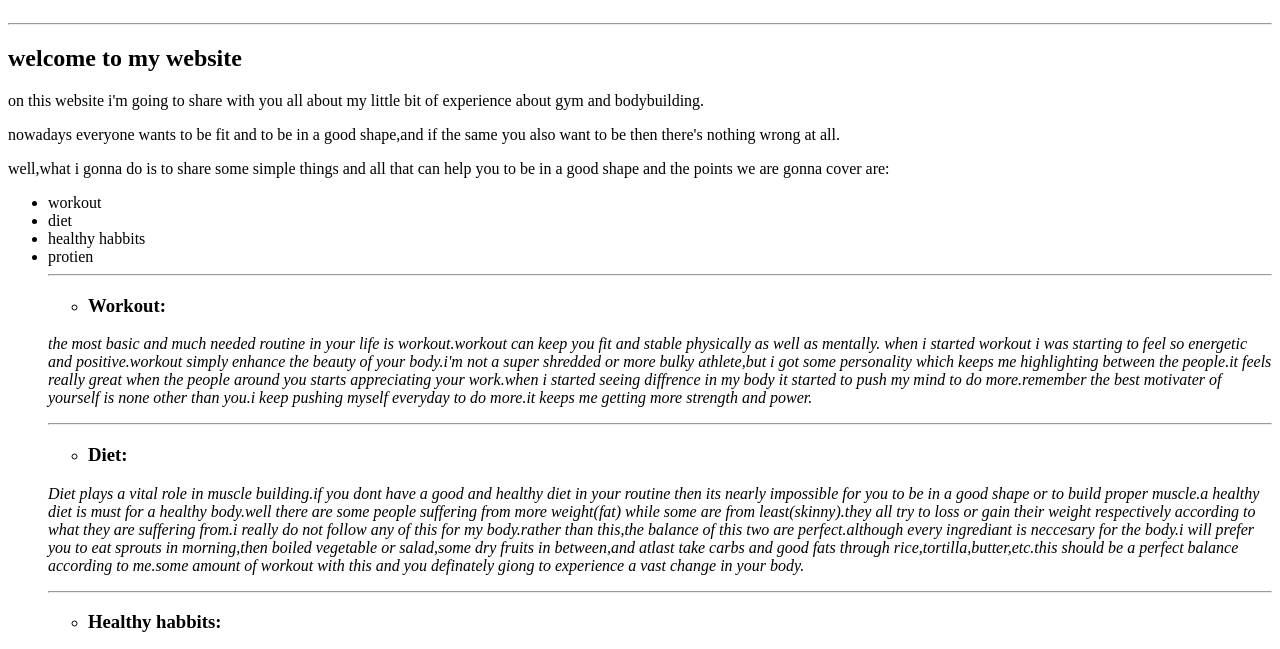
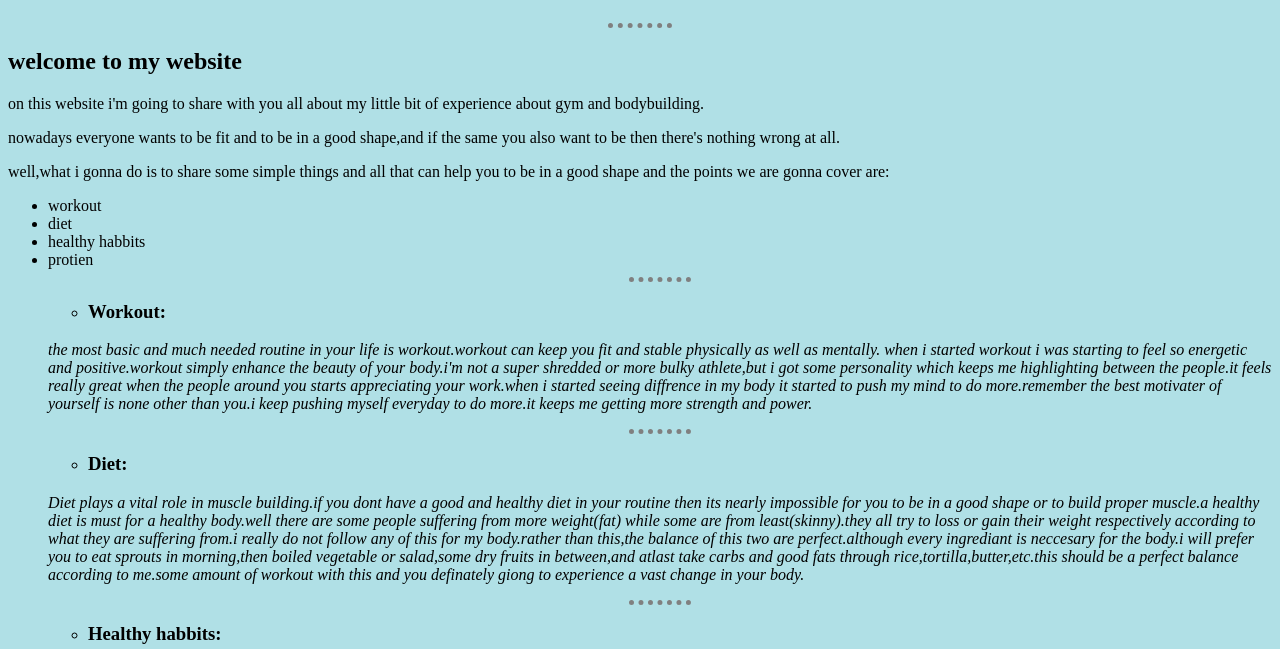
Before and after one commit to saurabh0070/saurabh-s-page, a plain HTML site: page index.html in a window 1280 px wide. Shown: the part 171-820 px from the top of the page. Drawn offline with Linux system fonts and the light colour scheme.

Commit message:
add initial fitness page

```diff
--- a/index.html
+++ b/index.html
@@ -3,6 +3,18 @@
   <head>
     <meta charset="utf-8">
     <title>tiwari seth website</title>
+    <style>
+      body {
+        background-color: powderblue;
+      }
+      hr {
+        border-style: none;
+        border-top-style: dotted;
+        border-color: grey;
+        border-width: 5px;
+        width: 5%;
+      }
+    </style>
   </head>
   <body>
     <table>
```
